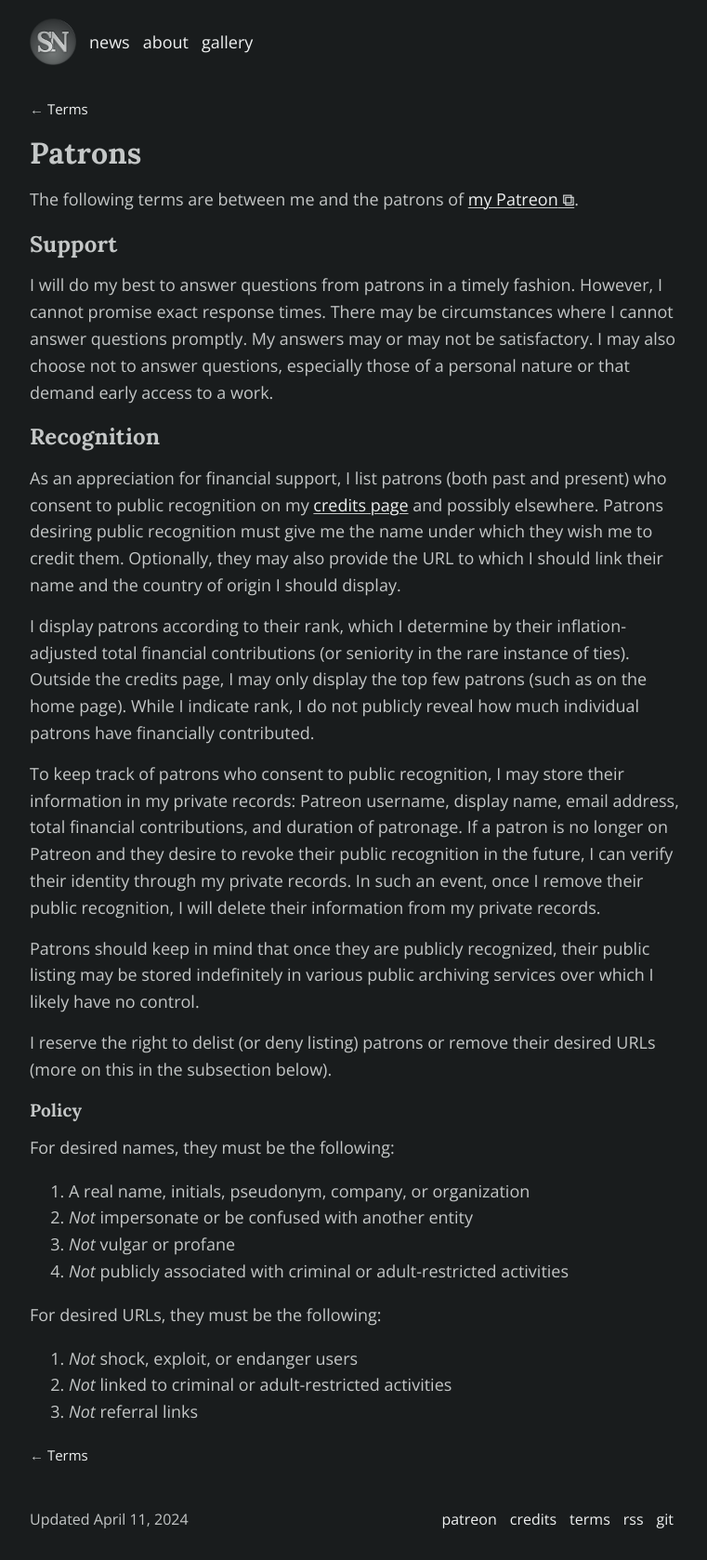
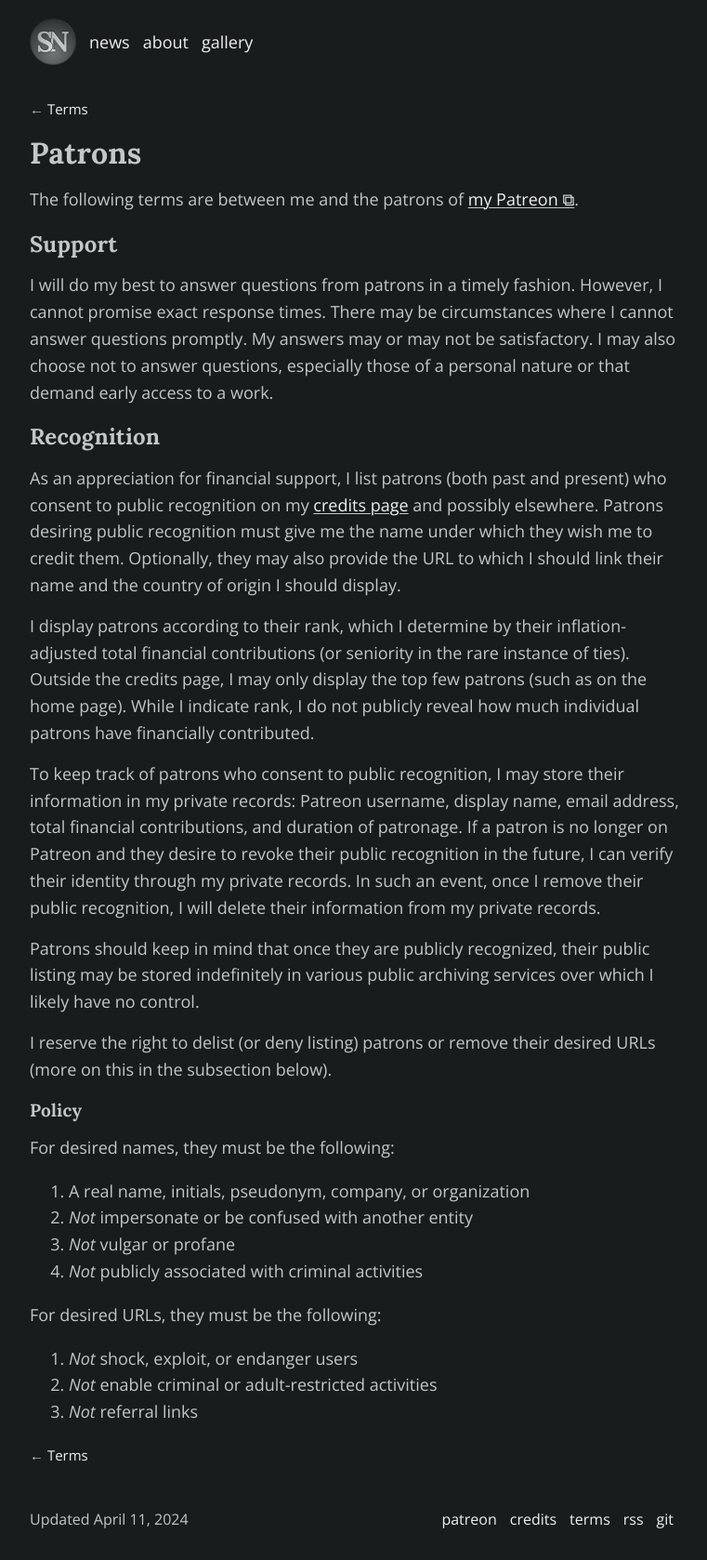
Before and after one commit to schizoidnightmares/schizoidnightmares.com, a Jekyll site: the page built from terms/patrons.md, in a window 1280 px wide. Shown: the whole page at 93% size, without its empty margins (258-1019 px from the left). Built offline with Jekyll 4.4.1, drawn with Linux system fonts in a browser that asks for light colours.

Commit message:
further clarity

```diff
--- a/terms/patrons.md
+++ b/terms/patrons.md
@@ -29,10 +29,10 @@ For desired names, they must be the following:
 1. A real name, initials, pseudonym, company, or organization
 1. *Not* impersonate or be confused with another entity
 1. *Not* vulgar or profane
-1. *Not* publicly associated with criminal or adult-restricted activities
+1. *Not* publicly associated with criminal activities
 
 For desired URLs, they must be the following:
 
 1. *Not* shock, exploit, or endanger users
-1. *Not* linked to criminal or adult-restricted activities
+1. *Not* enable criminal or adult-restricted activities
 1. *Not* referral links
```
